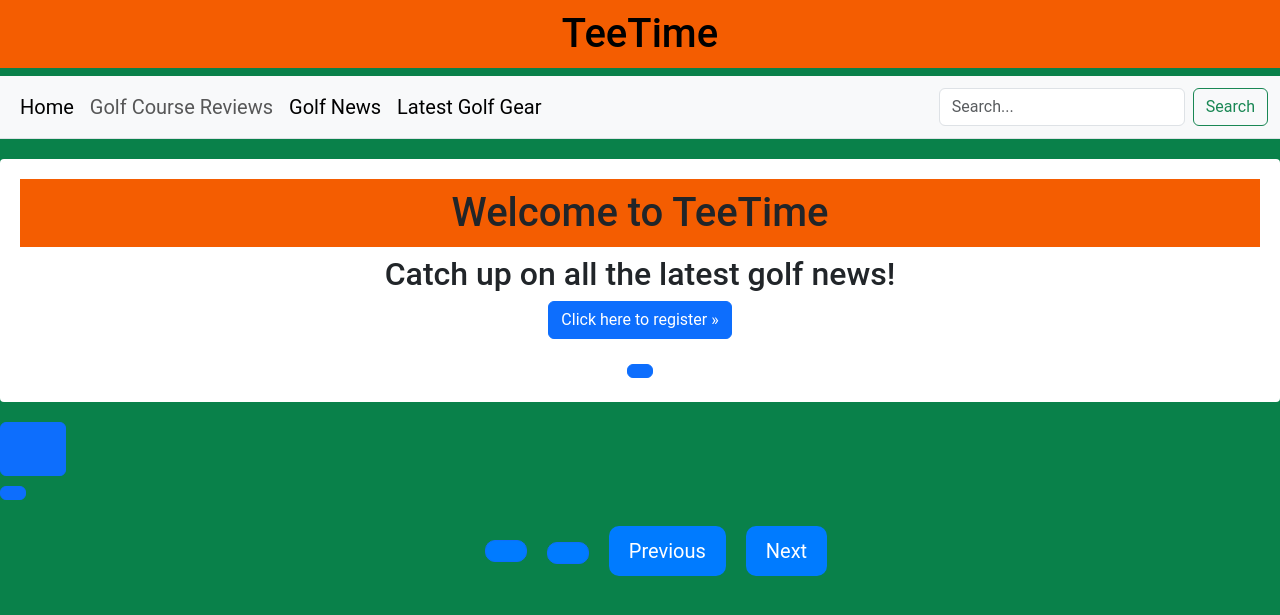
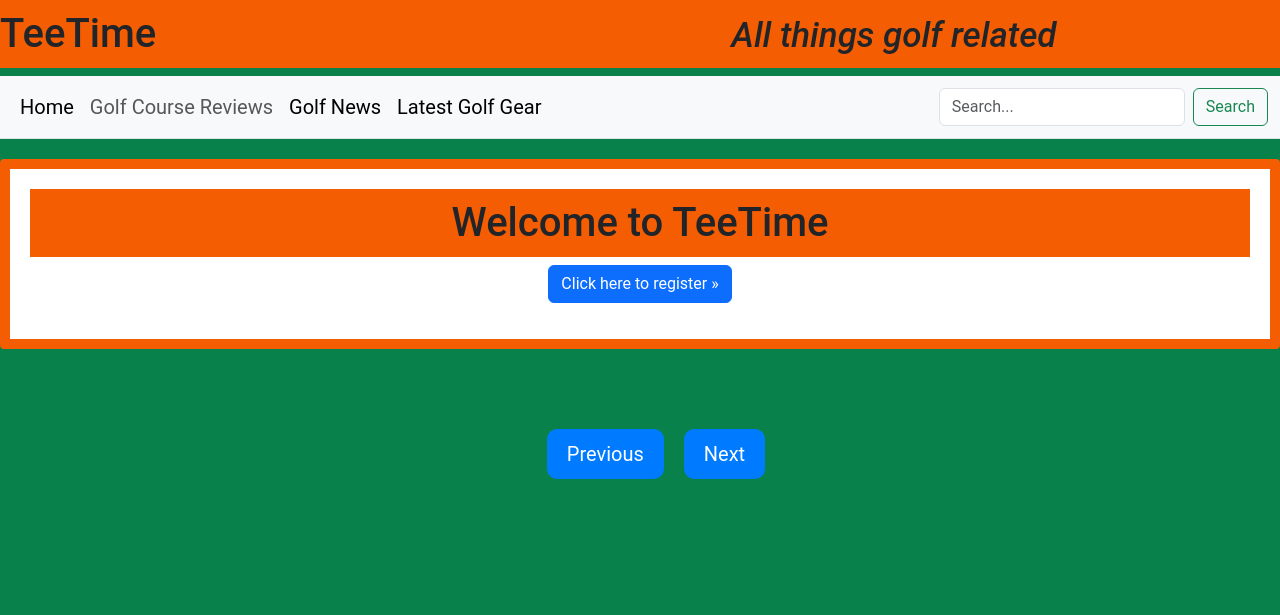
Before and after one commit to Drennan98/TeeTime, a Django app: page / in a window 1280 px wide. Shown: the top 615 px of the page. Run offline with Django 5.2, Linux system fonts and the light colour scheme; data comes from the database, SQL or seed files in the repository.

Commit message:
Remove redundant buttons

```diff
--- a/blog/templates/base.html
+++ b/blog/templates/base.html
@@ -25,8 +25,10 @@
     <title>TeeTime</title>
 </head>
 <body>
+    <div class="page-header">
+        <h1>TeeTime<small class="right">All things golf related</small></h1>
+    </div>
     <!-- Navigation bar -->
-    <h1 id="heading"><a href="base.html">TeeTime</h1></a>
     <nav class="navbar navbar-expand-lg bg-body-tertiary border-bottom border-body">
         <div class="container-fluid">
             <div class="collapse navbar-collapse justify-content-between" id="navbarSupportedContent">
@@ -51,9 +53,9 @@
             </div>
         </div>
     </nav>
-    <div class="hero-unit">
-        <h1>Welcome to TeeTime</h1>
-        <h2>Catch up on all the latest golf news!</h2>
+    {% comment %}
+    <!-- <div class="hero-unit">
+        <h1 id="heading">Welcome to TeeTime</h1>
         <p><a href="#" class="btn btn-primary btn-large">Click here to register &raquo;</p>
     </div>
     <div class="post-list">
@@ -64,12 +66,18 @@
                 <p><small>By {{ post.author }} on {{ post.date_posted }}</small></p>
             </div>
         {% endfor %}
-    </div>
+    </div> -->
+    {% endcomment %}
+
+    {% block content %}
+
+    {% endblock content %}
+
     <footer>
-        <ul class="pager">
+        <!-- <ul class="pager">
             <li><a href="#">Previous</a></li>
             <li><a href="#">Next</a></li>
-        </ul>
+        </ul> -->
     </footer>
 </body>
 </html>
--- a/blog/templates/home.html
+++ b/blog/templates/home.html
@@ -27,3 +27,26 @@
     <title>TeeTime</title>
 </head>
 </html>
+
+{% block content %}
+<div class="hero-unit">
+    <h1 id="heading">Welcome to TeeTime</h1>
+    <p><a href="#" class="btn btn-primary btn-large">Click here to register &raquo;</a></p>
+</div>
+<div class="post-list">
+    {% for post in posts %}
+        <div class="post">
+            <h2><a href="{% url 'post_detail.html' post.pk %}">{{ post.title }}</a></h2>
+            <p>{{ post.content|slice:":100" }}...</p>
+            <p><small>By {{ post.author }} on {{ post.date_posted }}</small></p>
+        </div>
+    {% endfor %}
+</div>
+
+<footer>
+    <ul class="pager">
+        <li><a href="#">Previous</a></li>
+        <li><a href="#">Next</a></li>
+    </ul>
+</footer>
+{% endblock %}
--- a/blog/templates/post_detail.html
+++ b/blog/templates/post_detail.html
@@ -34,7 +34,7 @@
                 <h1 class="post-title">{{ post.title }}</h1>
                 <p>{{ post.content }}</p>
                 <p><small>By {{ post.author }} on {{ post.date_posted }}</small></p>
-                <a href="{% url 'index.html' %}">Return to home page</a>
+                <a href="{% url 'home.html' %}">Return to home page</a>
             </div>
         </div>
     </div>
--- a/static/css/style.css
+++ b/static/css/style.css
@@ -6,6 +6,16 @@
     background-color: #09814A;
     margin: 0;
     padding: 0;
+}
+
+#heading {
+    text-align: center;
+}
+
+.right {
+    text-align: right;
+    padding-left: 575px;
+    font-style: italic;
 }
 
 a {
@@ -17,7 +27,7 @@
 h1 {
     background-color: #F45D01;
     padding: 10px 0;
-    text-align: center;
+    text-align: left;
 }
 
 .container-fluid {
@@ -73,10 +83,10 @@
     margin: 20px 0;
     font-size: 18px;
     background-color: white;
-    border: 10pxpx solid #F45D01;
+    border: 10px solid #F45D01;
     border-radius: 4px;
     text-align: center;
-    font-weight: 200px;
+    font-weight: 400;
 }
 
 
@@ -85,7 +95,7 @@
     display: flex;
     justify-content: center;
     align-items: center;
-    margin: 20px 0
+    margin: 20px 0;
 }
 
 .pager a {
```
